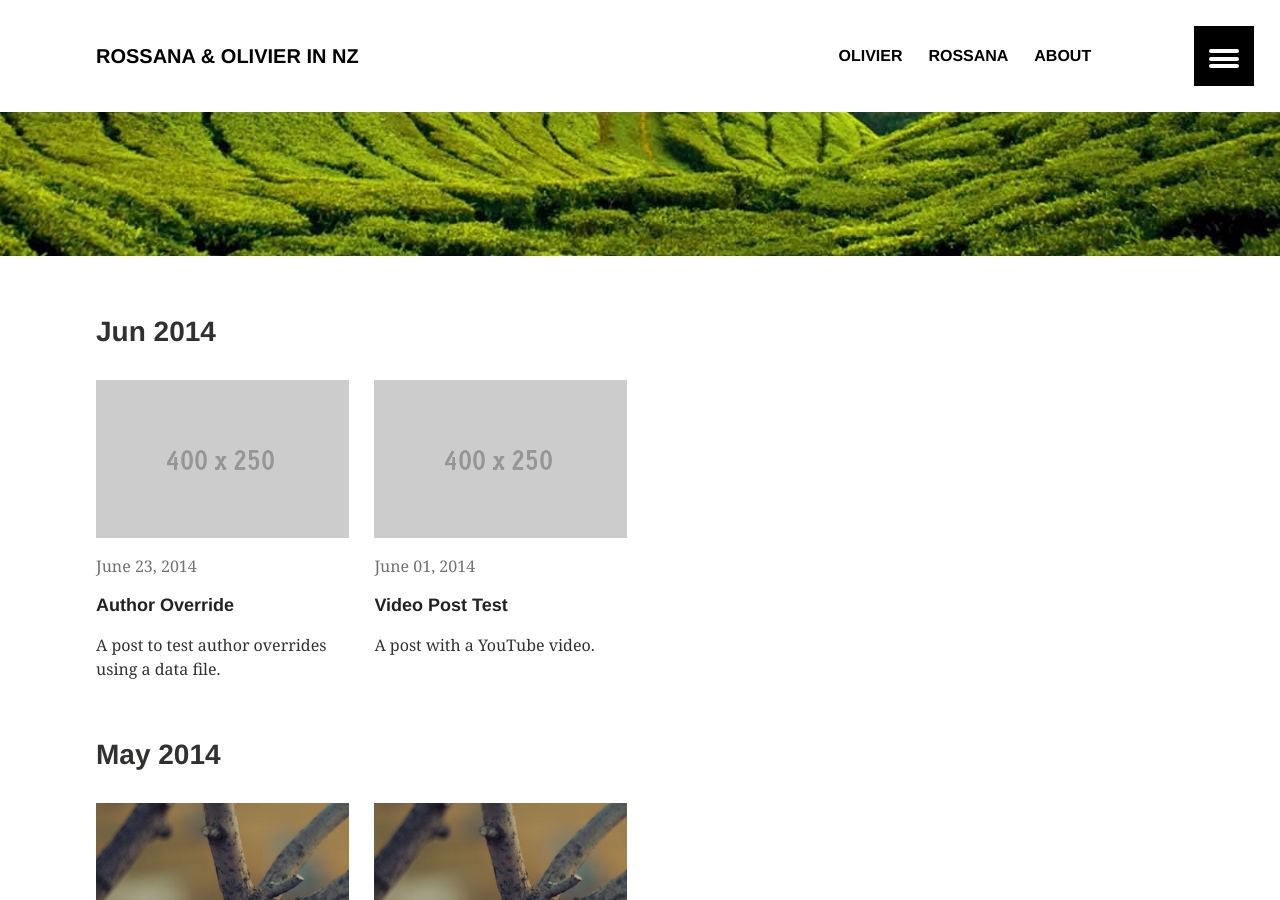
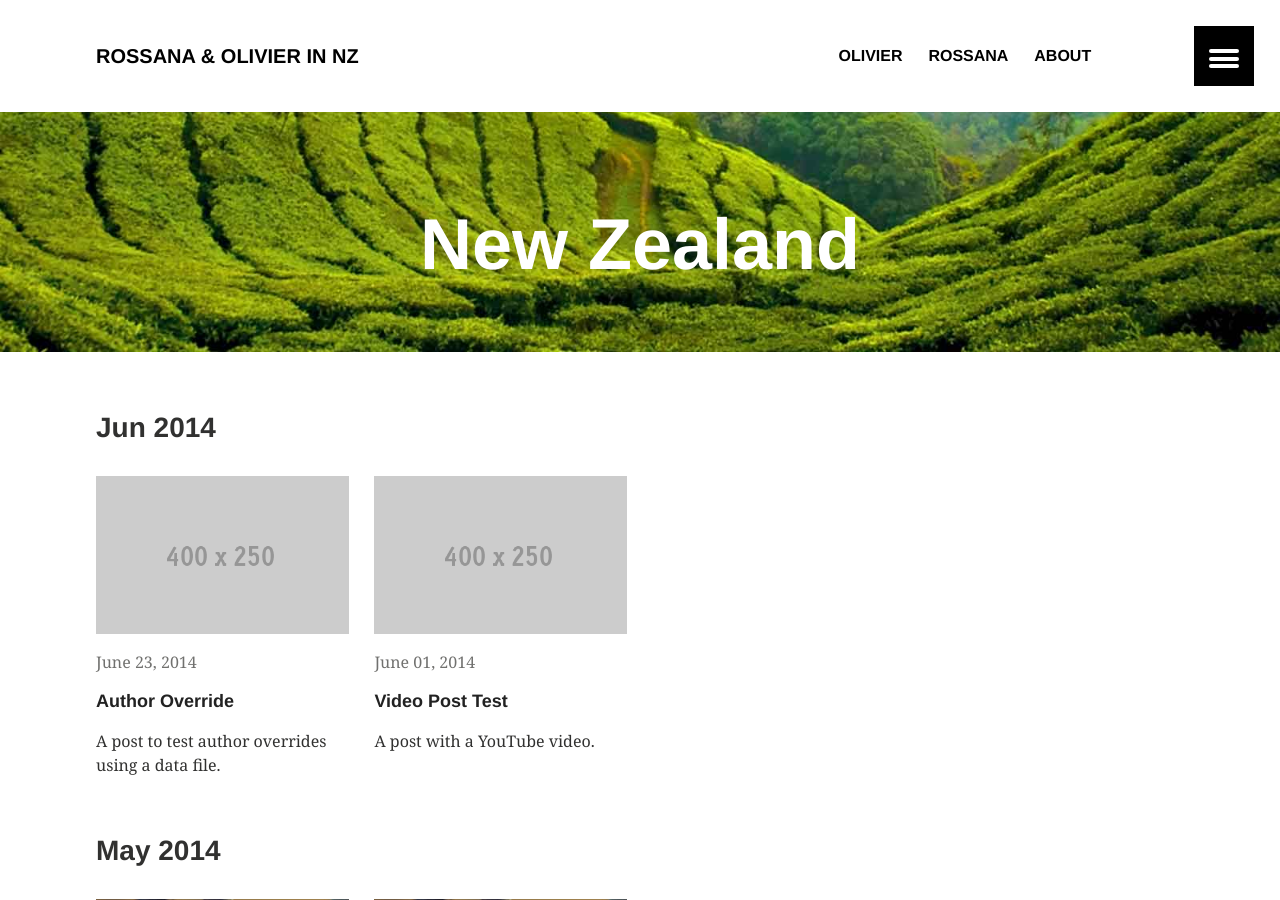
Before and after one commit to rokiwi/old, a Jekyll site: the page built from index.md, in a window 1280 px wide and 900 px high. Built offline with Jekyll 4.4.1, drawn with Linux system fonts in a browser that asks for light colours.

Commit message:
Commit 21

```diff
--- a/_layouts/home.html
+++ b/_layouts/home.html
@@ -52,7 +52,7 @@
     {% if page.image.feature %}
     <div class="page-lead" style="background-image:url({{ site.url }}/images/{{ page.image.feature }})">
       <div class="wrap page-lead-content">
-        <h1></h1>
+        <h1>New Zealand</h1>
       </div><!-- /.page-lead-content -->
     </div><!-- /.page-lead -->
     {% endif %}
```
